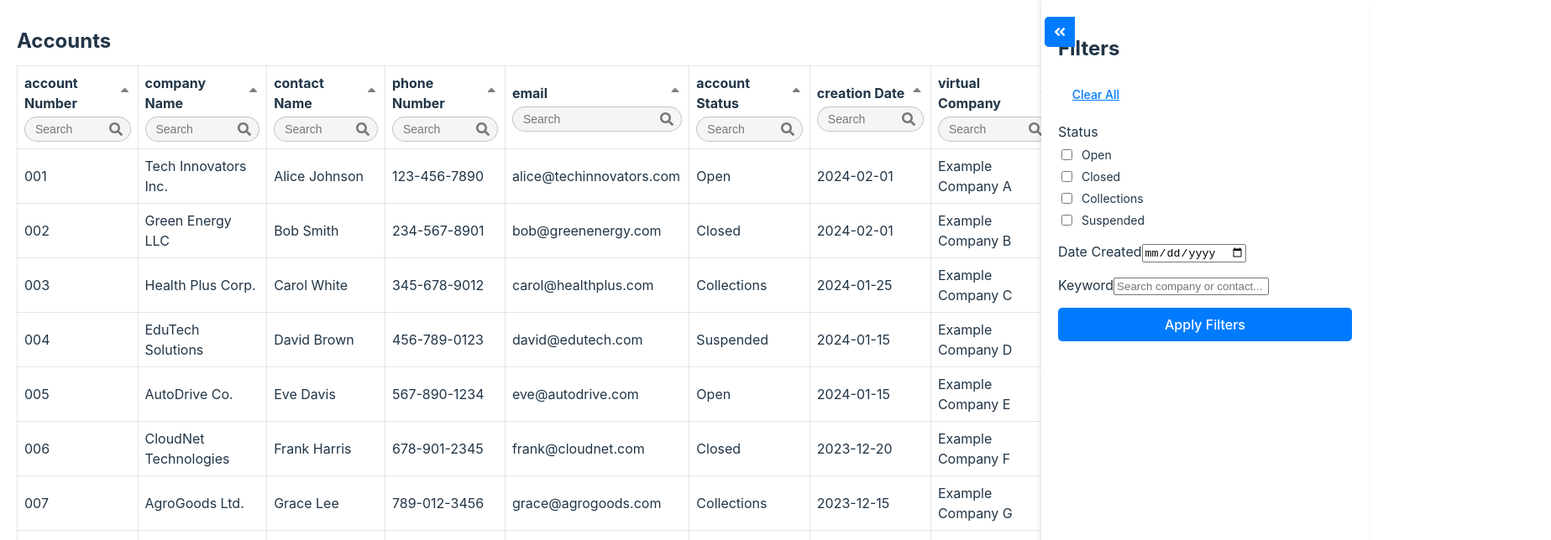
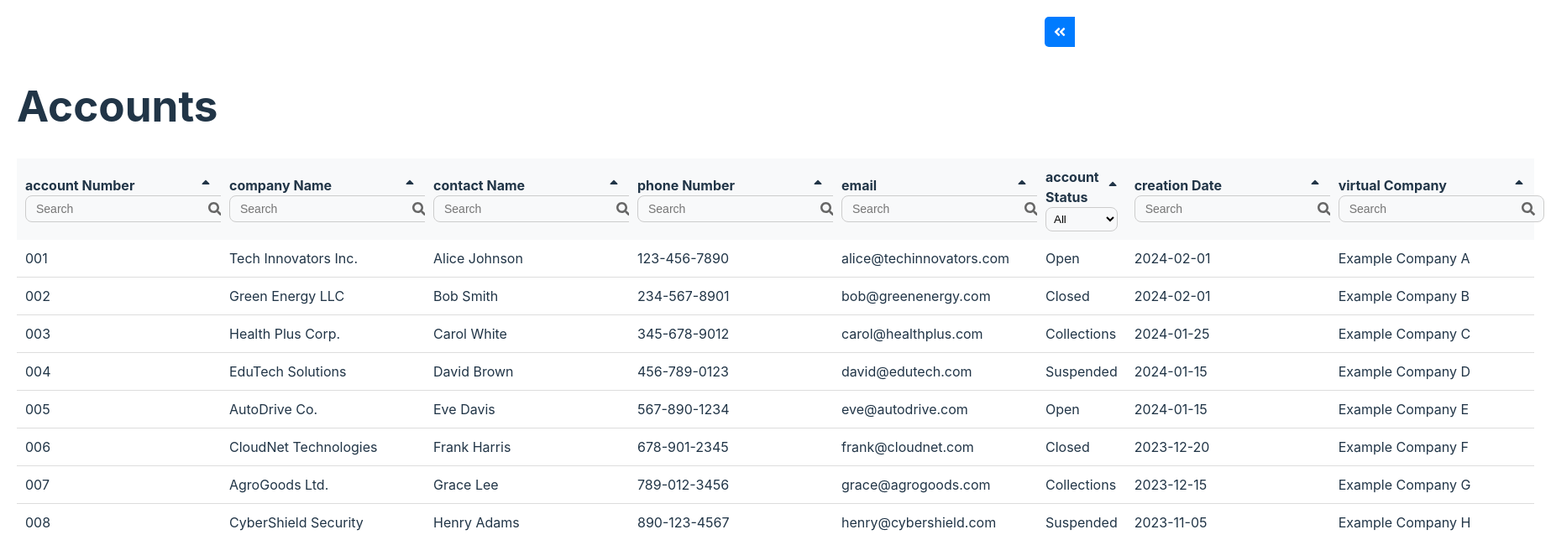
Before and after one commit to MariaW23/Billmax_prototype, a React (Vite) app in the folder my-react-app/: page / in a window 1280 px wide. Shown: the top 644 px of the page at 84% size, 1847 px wide, since content can reach past the window. Built offline with nearby package versions, Linux system fonts and the light colour scheme.

Commit message:
adv search fully hides the panel

```diff
--- a/my-react-app/src/PrimarySearchPage.css
+++ b/my-react-app/src/PrimarySearchPage.css
@@ -1,96 +1,119 @@
+/* Main Container */
 .primary-search-container {
     position: relative;
     padding: 20px;
     max-width: 100%;
-    /* background: white;
-    padding: 24px;
-    border-radius: 8px;
-    box-shadow: 0px 2px 4px rgba(0, 0, 0, 0.1); */
   }
 
-  .title {
-    font-size: 24px;
-    font-weight: bold;
-    margin-bottom: 16px;
-  }
-
+  /* Table Styling */
   .search-table {
     width: 100%;
     border-collapse: collapse;
+    margin-top: 10px;
   }
 
-  .search-table th, .search-table td {
-    border: 1px solid rgba(0, 0, 0, 0.1);
-    padding: 8px;
-    text-align: left;
-    vertical-align: middle;
-  }
-
-  .sortable-header {
+  .search-table th,
+  .search-table td {
     text-align: left;
     padding: 10px;
   }
 
-  .header-content {
+  .search-table th {
+    background-color: #f8f9fa;
+    font-weight: bold;
+    position: sticky;
+    top: 0;
+    z-index: 2;
+  }
+
+  .search-table tbody tr {
+    border-bottom: 1px solid #ddd; /* Only horizontal borders */
+  }
+
+  .search-table th .header-content {
     display: flex;
     align-items: center;
     justify-content: space-between;
+  }
+
+  .search-table .sortable-header {
+    cursor: pointer;
+  }
+
+  /* Hide Vertical Borders */
+  .search-table td:not(:last-child),
+  .search-table th:not(:last-child) {
+    border-right: none;
+  }
+
+  /* Search Box & Dropdown */
+  .search-box-container,
+  .status-dropdown {
+    position: relative;
+    display: flex;
+    align-items: center;
+    background-color: #f8f9fa;
+    border-radius: 8px;
+    border: 1px solid #ccc;
+    padding: 6px 10px;
     width: 100%;
   }
 
-  .sort-icon {
-    color: gray;
-    margin-left: 6px;
+  .search-box-container input,
+  .status-dropdown select {
+    border: none;
+    background: none;
+    outline: none;
+    flex-grow: 1;
+    font-size: 14px;
+    color: #333;
   }
 
-  .search-box-container {
-    display: flex;
-    align-items: center;
-    position: relative;
-    width: 100%;
-    margin-top: 4px;
+  .search-icon {
+    color: #666;
+    font-size: 16px;
   }
 
-  .search-box {
-    flex-grow: 1;
-    padding: 6px 12px;
-    border: 1px solid rgba(0, 0, 0, 0.2);
-    border-radius: 16px;
-    background-color: #f5f5f5;
-    outline: none;
-    font-size: 14px;
+  /* Status Dropdown Styling */
+  .status-dropdown {
+    cursor: pointer;
+    padding: 5px;
     width: 100%;
   }
 
-  .search-box::placeholder {
-    color: #777;
+  .status-dropdown select {
+    appearance: none;
+    cursor: pointer;
   }
 
-  .search-icon {
+  .status-dropdown::after {
+    content: '▼';
+    font-size: 14px;
+    color: #666;
     position: absolute;
     right: 10px;
-    top: 50%;
-    transform: translateY(-50%);
-    color: #777;
   }
 
+  /* Filter Panel */
   .filter-panel {
     position: fixed;
     top: 0;
-    right: -350px; /* Hidden by default */
+    right: -400px; /* Moves it further off-screen */
     width: 350px;
-    height: 100%;
+    height: 100vh;
     background: white;
     box-shadow: -2px 0 5px rgba(0, 0, 0, 0.1);
     padding: 20px;
-    transition: right 0.3s ease-in-out;
+    transition: right 0.4s ease-in-out;
     z-index: 1000;
     overflow-y: auto; /* Enables scrolling inside the panel */
   }
 
   .filter-panel.open {
-    right: 0; /* Slide in when open */
+    right: 0; /* Slides in when open */
   }
+
+  /* Toggle Button */
   .filter-toggle-button {
     position: fixed;
     top: 20px;
@@ -112,6 +135,21 @@
     transition: transform 0.3s ease;
   }
 
+  /* Filter Panel Sections */
+  .filter-section {
+    margin-bottom: 15px;
+  }
+
+  /* Checkbox Group */
+  .checkbox-group label {
+    display: flex;
+    align-items: center;
+    gap: 8px;
+    font-size: 14px;
+    margin-top: 5px;
+  }
+
+  /* Clear Filters Button */
   .clear-filters {
     display: block;
     background: transparent;
@@ -123,18 +161,7 @@
     text-decoration: underline;
   }
 
-  .filter-section {
-    margin-bottom: 15px;
-  }
-
-  .checkbox-group label {
-    display: flex;
-    align-items: center;
-    gap: 8px;
-    font-size: 14px;
-    margin-top: 5px;
-  }
-
+  /* Apply Filters Button */
   .apply-filters {
     background: #007bff;
     color: white;
--- a/my-react-app/src/PrimarySearchPage.jsx
+++ b/my-react-app/src/PrimarySearchPage.jsx
@@ -79,7 +79,7 @@ function PrimarySearchPage() {
       <button onClick={() => setIsFilterPanelOpen(!isFilterPanelOpen)} className="filter-toggle-button">
         <FaAngleDoubleLeft className={isFilterPanelOpen ? 'rotate-icon' : ''} />
       </button>
-      <div className={`filter-panel ${isFilterPanelOpen ? 'open' : ''}`}>
+      <div className={`filter-panel ${isFilterPanelOpen ? 'open' : ''}`} style={{ right: isFilterPanelOpen ? '0' : '-100%' }}>
         <h2 className="filter-title">Filters</h2>
         <button onClick={clearFilters} className="clear-filters">Clear All</button>
         <div className="filter-section">
@@ -105,16 +105,25 @@ function PrimarySearchPage() {
       <table className="search-table">
         <thead>
           <tr>
-            {["accountNumber", "companyName", "contactName", "phoneNumber", "email", "accountStatus", "creationDate", "virtualCompany"].map(column => (
+            {['accountNumber', 'companyName', 'contactName', 'phoneNumber', 'email', 'accountStatus', 'creationDate', 'virtualCompany'].map(column => (
               <th key={column} className="sortable-header" onClick={() => requestSort(column)}>
                 <div className="header-content">
-                  <span className="header-text">{column.replace(/([A-Z])/g, " $1").trim()}</span>
+                  <span className="header-text">{column.replace(/([A-Z])/g, ' $1').trim()}</span>
                   {sortConfig.key === column ? (
-                    sortConfig.direction === "ascending" ? <FaSortUp /> : <FaSortDown />
+                    sortConfig.direction === 'ascending' ? <FaSortUp /> : <FaSortDown />
                   ) : (
                     <FaSortUp className="sort-icon" />
                   )}
                 </div>
+                {column === 'accountStatus' ? (
+                  <select onChange={handleSearch} className="status-dropdown">
+                    <option value="">All</option>
+                    <option value="open">Open</option>
+                    <option value="closed">Closed</option>
+                    <option value="collections">Collections</option>
+                    <option value="suspended">Suspended</option>
+                  </select>
+                ) : (
                   <div className="search-box-container">
                     <input
                       type="text"
@@ -124,6 +133,7 @@ function PrimarySearchPage() {
                     />
                     <FaSearch className="search-icon" />
                   </div>
+                )}
               </th>
             ))}
           </tr>
```
Lines whose indentation alone changed are shown as unchanged.
